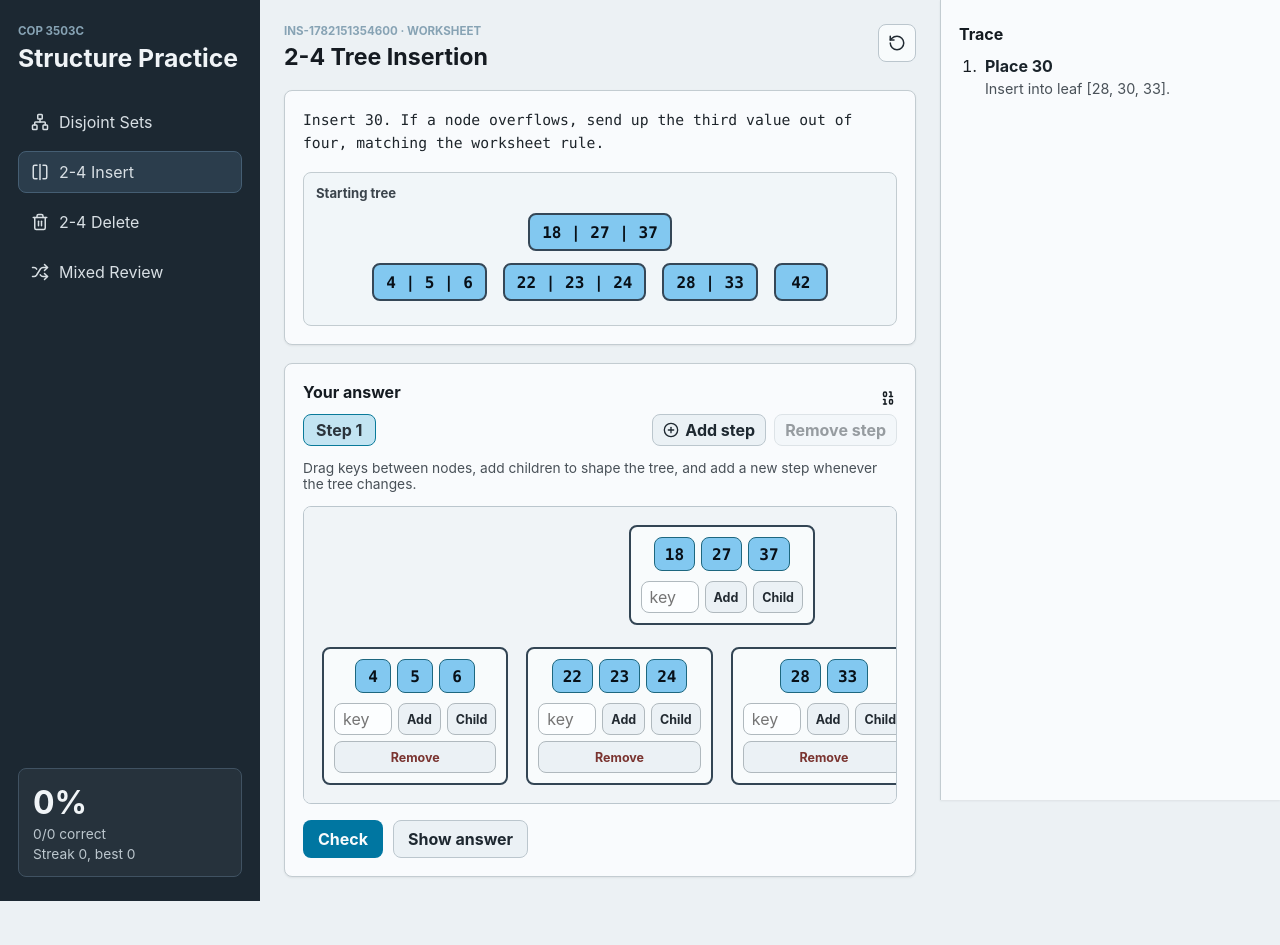
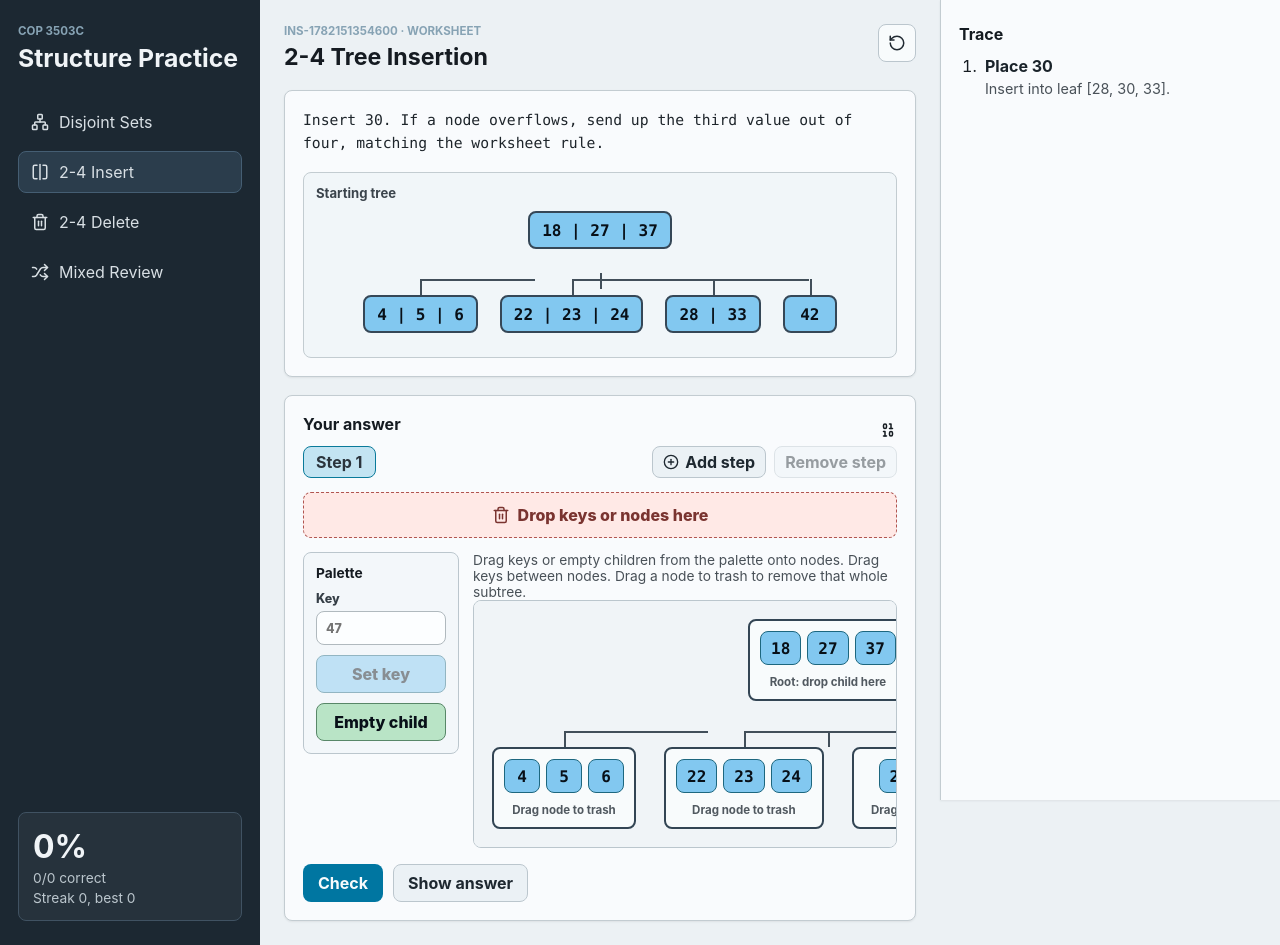
Before and after one commit to StevScripts/disjoint-btree-practice, a React (Vite) app: page / in a window 1280 px wide. Both pictures are taken after a click on the button "2-4 Insert". Before the commit the page ends 901 px from the top, so only its background shows below. Built offline with nearby package versions, Linux system fonts and the light colour scheme.

Commit message:
Make B-tree builder drag based

```diff
--- a/src/App.tsx
+++ b/src/App.tsx
@@ -9,6 +9,7 @@ import {
   Trash2,
   XCircle,
 } from "lucide-react";
+import type { DragEvent } from "react";
 import { useEffect, useMemo, useState } from "react";
 
 type Topic = "sets" | "insert" | "delete" | "mixed";
@@ -24,6 +25,12 @@ type TreeNode = {
   keys: number[];
   children: TreeNode[];
 };
+
+type DragPayload =
+  | { type: "palette-key"; key: number }
+  | { type: "tree-key"; fromId: string; fromIndex: number }
+  | { type: "new-child" }
+  | { type: "tree-node"; nodeId: string };
 
 type Problem = {
   id: string;
@@ -461,6 +468,13 @@ function removeChildFromNode(root: TreeNode, nodeId: string): TreeNode {
   return remove(root) ?? root;
 }
 
+function clearChildrenFromNode(root: TreeNode, nodeId: string): TreeNode {
+  return updateTreeNode(root, nodeId, (node) => ({
+    ...node,
+    children: [],
+  }));
+}
+
 function moveKey(root: TreeNode, fromId: string, fromIndex: number, toId: string): TreeNode {
   let movedKey: number | null = null;
   const withoutKey = updateTreeNode(root, fromId, (node) => {
@@ -472,6 +486,21 @@ function moveKey(root: TreeNode, fromId: string, fromIndex: number, toId: string
   });
   if (movedKey === null) return root;
   return addKeyToNode(withoutKey, toId, movedKey);
+}
+
+function readDragPayload(event: DragEvent): DragPayload | null {
+  const raw = event.dataTransfer.getData("application/json");
+  if (!raw) return null;
+  try {
+    return JSON.parse(raw) as DragPayload;
+  } catch {
+    return null;
+  }
+}
+
+function writeDragPayload(event: DragEvent, payload: DragPayload) {
+  event.dataTransfer.setData("application/json", JSON.stringify(payload));
+  event.dataTransfer.effectAllowed = "move";
 }
 
 function App() {
@@ -695,6 +724,7 @@ function TreeStepBuilder({
   onStepsChange: (steps: TreeNode[]) => void;
 }) {
   const currentTree = steps[currentStep];
+  const [paletteKey, setPaletteKey] = useState("");
 
   const updateCurrentTree = (tree: TreeNode) => {
     onStepsChange(steps.map((step, index) => (index === currentStep ? tree : step)));
@@ -717,6 +747,23 @@ function TreeStepBuilder({
   if (!currentTree) {
     return <p className="parse-error">No starting tree was generated.</p>;
   }
+
+  const paletteKeyNumber = Number(paletteKey);
+  const canDragKey = paletteKey.trim() !== "" && Number.isFinite(paletteKeyNumber);
+
+  const handleTrashDrop = (payload: DragPayload | null) => {
+    if (!payload) return;
+    if (payload.type === "tree-key") {
+      updateCurrentTree(removeKeyFromNode(currentTree, payload.fromId, payload.fromIndex));
+    }
+    if (payload.type === "tree-node") {
+      if (payload.nodeId === currentTree.id) {
+        updateCurrentTree(clearChildrenFromNode(currentTree, currentTree.id));
+      } else {
+        updateCurrentTree(removeChildFromNode(currentTree, payload.nodeId));
+      }
+    }
+  };
 
   return (
     <div className="tree-builder">
@@ -743,15 +790,59 @@ function TreeStepBuilder({
         </div>
       </div>
 
-      <p className="hint">Drag keys between nodes, add children to shape the tree, and add a new step whenever the tree changes.</p>
-      <EditableTree root={currentTree} onChange={updateCurrentTree} />
+      <div
+        className="trash-drop"
+        onDragOver={(event) => event.preventDefault()}
+        onDrop={(event) => {
+          event.preventDefault();
+          handleTrashDrop(readDragPayload(event));
+        }}
+      >
+        <Trash2 size={18} />
+        Drop keys or nodes here
+      </div>
+
+      <div className="tree-workbench">
+        <aside className="builder-palette">
+          <h4>Palette</h4>
+          <label>
+            Key
+            <input
+              inputMode="numeric"
+              value={paletteKey}
+              onChange={(event) => setPaletteKey(event.target.value)}
+              placeholder="47"
+            />
+          </label>
+          <button
+            className="palette-chip"
+            draggable={canDragKey}
+            disabled={!canDragKey}
+            onDragStart={(event) => writeDragPayload(event, { type: "palette-key", key: paletteKeyNumber })}
+          >
+            {canDragKey ? paletteKeyNumber : "Set key"}
+          </button>
+          <button
+            className="palette-chip child"
+            draggable
+            onDragStart={(event) => writeDragPayload(event, { type: "new-child" })}
+          >
+            Empty child
+          </button>
+        </aside>
+
+        <div>
+          <p className="hint">Drag keys or empty children from the palette onto nodes. Drag keys between nodes. Drag a node to trash to remove that whole subtree.</p>
+          <EditableTree root={currentTree} onChange={updateCurrentTree} />
+        </div>
+      </div>
     </div>
   );
 }
 
 function EditableTree({ root, onChange }: { root: TreeNode; onChange: (tree: TreeNode) => void }) {
   return (
-    <div className="tree-canvas">
+    <div className="tree-canvas" aria-label="B-tree drawing canvas">
       <EditableTreeNode root={root} node={root} onChange={onChange} canRemove={false} />
     </div>
   );
@@ -768,26 +859,26 @@ function EditableTreeNode({
   onChange: (tree: TreeNode) => void;
   canRemove: boolean;
 }) {
-  const [newKey, setNewKey] = useState("");
-
-  const addKey = () => {
-    const value = Number(newKey);
-    if (!Number.isFinite(value)) return;
-    onChange(addKeyToNode(root, node.id, value));
-    setNewKey("");
-  };
-
   return (
     <div className="edit-node-wrap">
       <div
         className="edit-node"
+        draggable
+        onDragStart={(event) => writeDragPayload(event, { type: "tree-node", nodeId: node.id })}
         onDragOver={(event) => event.preventDefault()}
         onDrop={(event) => {
           event.preventDefault();
-          const raw = event.dataTransfer.getData("application/json");
-          if (!raw) return;
-          const data = JSON.parse(raw) as { fromId: string; fromIndex: number };
-          onChange(moveKey(root, data.fromId, data.fromIndex, node.id));
+          const payload = readDragPayload(event);
+          if (!payload) return;
+          if (payload.type === "palette-key") {
+            onChange(addKeyToNode(root, node.id, payload.key));
+          }
+          if (payload.type === "tree-key") {
+            onChange(moveKey(root, payload.fromId, payload.fromIndex, node.id));
+          }
+          if (payload.type === "new-child") {
+            onChange(addChildToNode(root, node.id));
+          }
         }}
       >
         <div className="key-row">
@@ -798,34 +889,16 @@ function EditableTreeNode({
               draggable
               key={`${node.id}-${key}-${index}`}
               onDragStart={(event) => {
-                event.dataTransfer.setData("application/json", JSON.stringify({ fromId: node.id, fromIndex: index }));
+                event.stopPropagation();
+                writeDragPayload(event, { type: "tree-key", fromId: node.id, fromIndex: index });
               }}
-              onDoubleClick={() => onChange(removeKeyFromNode(root, node.id, index))}
-              title="Drag to move. Double-click to remove."
+              title="Drag to another node or to trash."
             >
               {key}
             </button>
           ))}
         </div>
-        <div className="node-controls">
-          <input
-            aria-label="Key to add"
-            inputMode="numeric"
-            value={newKey}
-            onChange={(event) => setNewKey(event.target.value)}
-            onKeyDown={(event) => {
-              if (event.key === "Enter") addKey();
-            }}
-            placeholder="key"
-          />
-          <button className="mini-button" onClick={addKey}>Add</button>
-          <button className="mini-button" onClick={() => onChange(addChildToNode(root, node.id))}>Child</button>
-          {canRemove && (
-            <button className="mini-button danger" onClick={() => onChange(removeChildFromNode(root, node.id))}>
-              Remove
-            </button>
-          )}
-        </div>
+        <div className="node-caption">{canRemove ? "Drag node to trash" : "Root: drop child here"}</div>
       </div>
 
       {node.children.length > 0 && (
@@ -849,13 +922,22 @@ function TreeView({ root, label }: { root: TreeNode; label: string }) {
   return (
     <div className="tree-view">
       <p>{label}</p>
-      {treeLevels(root).map((row, index) => (
-        <div className="tree-level" key={index}>
-          {row.map((node) => (
-            <div className="tree-node" key={node.id}>{node.keys.join(" | ")}</div>
+      <ReadOnlyTreeNode node={root} />
+    </div>
+  );
+}
+
+function ReadOnlyTreeNode({ node }: { node: TreeNode }) {
+  return (
+    <div className="readonly-node-wrap">
+      <div className="tree-node">{node.keys.join(" | ")}</div>
+      {node.children.length > 0 && (
+        <div className="readonly-children">
+          {node.children.map((child) => (
+            <ReadOnlyTreeNode key={child.id} node={child} />
           ))}
         </div>
-      ))}
+      )}
     </div>
   );
 }
--- a/src/styles.css
+++ b/src/styles.css
@@ -19,8 +19,7 @@ body {
 }
 
 button,
-input,
-textarea {
+input {
   font: inherit;
 }
 
@@ -226,7 +225,7 @@ h3 {
 }
 
 .array-input:focus,
-textarea:focus,
+input:focus,
 button:focus-visible {
   outline: 2px solid oklch(0.58 0.12 225);
   outline-offset: 2px;
@@ -314,8 +313,7 @@ button:focus-visible {
 }
 
 .step-tab,
-.compact,
-.mini-button {
+.compact {
   display: inline-flex;
   align-items: center;
   justify-content: center;
@@ -346,6 +344,78 @@ button:disabled {
   opacity: 0.45;
 }
 
+.trash-drop {
+  display: flex;
+  align-items: center;
+  justify-content: center;
+  gap: 8px;
+  min-height: 46px;
+  border: 1px dashed oklch(0.56 0.12 25);
+  border-radius: 8px;
+  background: oklch(0.96 0.035 25);
+  color: oklch(0.42 0.1 25);
+  font-weight: 800;
+}
+
+.trash-drop:hover {
+  background: oklch(0.92 0.055 25);
+}
+
+.tree-workbench {
+  display: grid;
+  grid-template-columns: 156px minmax(0, 1fr);
+  gap: 14px;
+  align-items: start;
+}
+
+.builder-palette {
+  position: sticky;
+  top: 12px;
+  display: grid;
+  gap: 10px;
+  padding: 12px;
+  border: 1px solid oklch(0.82 0.015 235);
+  border-radius: 8px;
+  background: oklch(0.975 0.006 235);
+}
+
+.builder-palette h4 {
+  margin: 0;
+  font-size: 0.86rem;
+}
+
+.builder-palette label {
+  display: grid;
+  gap: 5px;
+  color: oklch(0.36 0.018 245);
+  font-size: 0.78rem;
+  font-weight: 800;
+}
+
+.builder-palette input {
+  width: 100%;
+  min-height: 34px;
+  padding: 0 9px;
+  border: 1px solid oklch(0.78 0.012 235);
+  border-radius: 8px;
+  background: oklch(0.995 0.002 235);
+}
+
+.palette-chip {
+  min-height: 38px;
+  padding: 0 10px;
+  border: 1px solid oklch(0.48 0.08 225);
+  border-radius: 8px;
+  background: oklch(0.8 0.09 235);
+  color: oklch(0.17 0.02 245);
+  font-weight: 850;
+}
+
+.palette-chip.child {
+  border-color: oklch(0.58 0.07 155);
+  background: oklch(0.88 0.06 155);
+}
+
 .tree-canvas {
   overflow-x: auto;
   padding: 18px;
@@ -355,16 +425,19 @@ button:disabled {
 }
 
 .edit-node-wrap {
+  position: relative;
   display: grid;
   justify-items: center;
-  gap: 22px;
+  gap: 30px;
   min-width: max-content;
 }
 
 .edit-node {
+  position: relative;
+  z-index: 1;
   display: grid;
   gap: 10px;
-  min-width: 154px;
+  min-width: 142px;
   padding: 10px;
   border: 2px solid oklch(0.38 0.035 245);
   border-radius: 8px;
@@ -404,40 +477,62 @@ button:disabled {
   font-weight: 700;
 }
 
-.node-controls {
-  display: grid;
-  grid-template-columns: minmax(42px, 1fr) auto auto;
-  gap: 6px;
-}
-
-.node-controls input {
-  width: 58px;
-  min-height: 30px;
-  padding: 0 8px;
-  border: 1px solid oklch(0.78 0.012 235);
-  border-radius: 8px;
-  background: oklch(0.995 0.002 235);
-}
-
-.mini-button {
-  padding: 0 8px;
-  border: 1px solid oklch(0.78 0.012 235);
-  background: oklch(0.955 0.008 235);
-  color: oklch(0.28 0.018 245);
-  font-size: 0.78rem;
+.node-caption {
+  color: oklch(0.46 0.015 245);
+  font-size: 0.72rem;
   font-weight: 750;
-}
-
-.mini-button.danger {
-  grid-column: 1 / -1;
-  color: oklch(0.42 0.1 25);
+  text-align: center;
 }
 
 .edit-children {
+  position: relative;
   display: flex;
   justify-content: center;
-  gap: 18px;
+  gap: 28px;
   min-width: max-content;
+  padding-top: 16px;
+}
+
+.edit-children::before {
+  content: "";
+  position: absolute;
+  top: 0;
+  left: 50%;
+  width: 2px;
+  height: 16px;
+  background: oklch(0.42 0.025 245);
+}
+
+.edit-children > .edit-node-wrap::before {
+  content: "";
+  position: absolute;
+  top: -16px;
+  left: 50%;
+  width: 2px;
+  height: 16px;
+  background: oklch(0.42 0.025 245);
+}
+
+.edit-children > .edit-node-wrap::after {
+  content: "";
+  position: absolute;
+  top: -16px;
+  left: 50%;
+  right: -50%;
+  height: 2px;
+  background: oklch(0.42 0.025 245);
+}
+
+.edit-children > .edit-node-wrap:first-child::after {
+  left: 50%;
+}
+
+.edit-children > .edit-node-wrap:last-child::after {
+  right: 50%;
+}
+
+.edit-children > .edit-node-wrap:only-child::after {
+  display: none;
 }
 
 .tree-view {
@@ -455,15 +550,18 @@ button:disabled {
   font-weight: 700;
 }
 
-.tree-level {
-  display: flex;
-  justify-content: center;
-  gap: 16px;
+.readonly-node-wrap {
+  position: relative;
+  display: grid;
+  justify-items: center;
+  gap: 24px;
   min-width: max-content;
-  margin: 12px 0;
+  margin: 6px 0;
 }
 
 .tree-node {
+  position: relative;
+  z-index: 1;
   display: inline-flex;
   align-items: center;
   justify-content: center;
@@ -476,6 +574,53 @@ button:disabled {
   color: oklch(0.17 0.02 245);
   font-family: ui-monospace, SFMono-Regular, Menlo, Consolas, monospace;
   font-weight: 800;
+}
+
+.readonly-children {
+  position: relative;
+  display: flex;
+  justify-content: center;
+  gap: 22px;
+  min-width: max-content;
+  padding-top: 16px;
+}
+
+.readonly-children::before {
+  content: "";
+  position: absolute;
+  top: 0;
+  left: 50%;
+  width: 2px;
+  height: 16px;
+  background: oklch(0.42 0.025 245);
+}
+
+.readonly-children > .readonly-node-wrap::before {
+  content: "";
+  position: absolute;
+  top: -16px;
+  left: 50%;
+  width: 2px;
+  height: 16px;
+  background: oklch(0.42 0.025 245);
+}
+
+.readonly-children > .readonly-node-wrap::after {
+  content: "";
+  position: absolute;
+  top: -16px;
+  left: 50%;
+  right: -50%;
+  height: 2px;
+  background: oklch(0.42 0.025 245);
+}
+
+.readonly-children > .readonly-node-wrap:last-child::after {
+  right: 50%;
+}
+
+.readonly-children > .readonly-node-wrap:only-child::after {
+  display: none;
 }
 
 .review {
```
